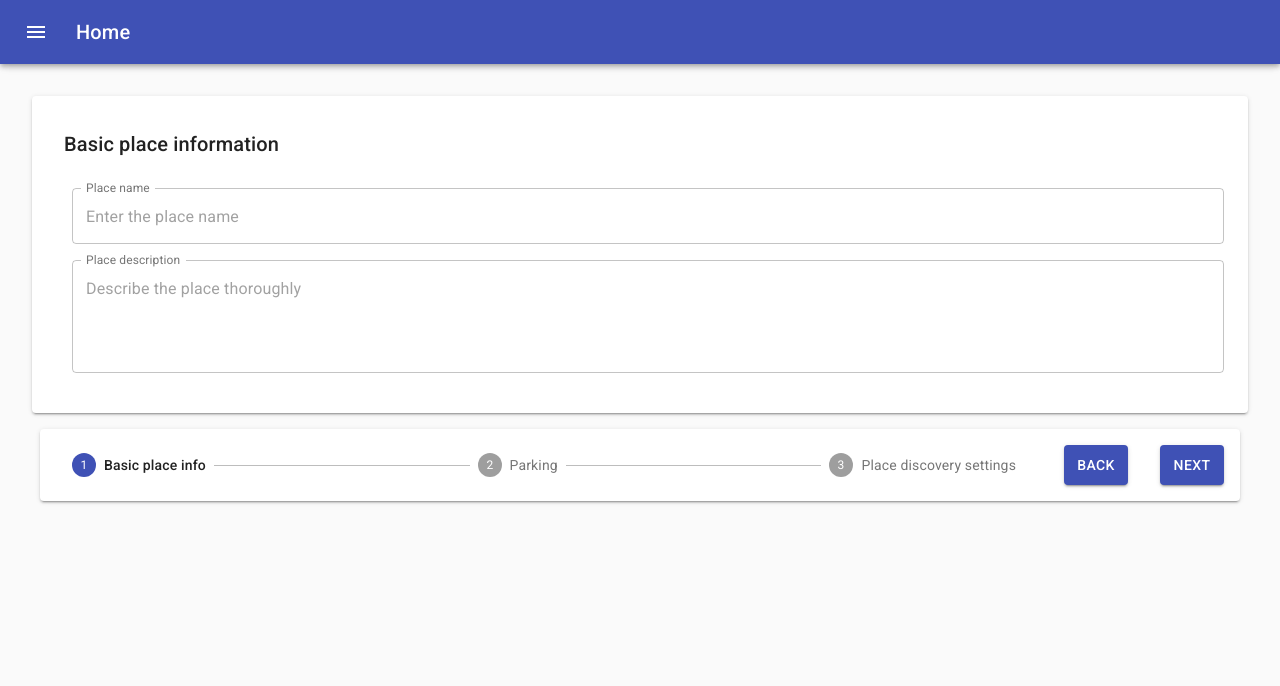
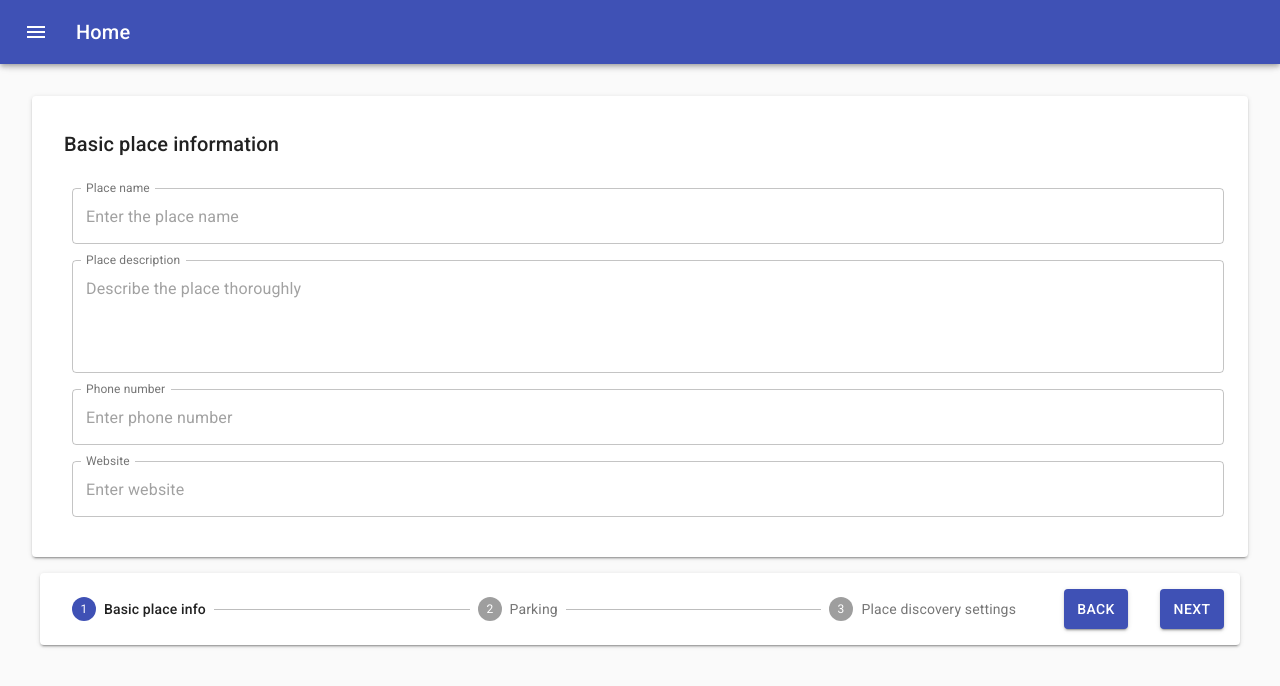
Before and after one commit to benasmi/TravellingAdmin, a React (Create React App) app: page /addplace in a window 1280 px wide. Shown: the top 686 px of the page. Built offline with nearby package versions, Linux system fonts and the light colour scheme; no server answers.

Commit message:
Added categories autocomplete and more basic info about place

```diff
--- a/src/Networking/API.js
+++ b/src/Networking/API.js
@@ -1,9 +1,15 @@
 import RequestType from '../Networking/NetworkLayerCentral'
 
-//Users
+//Places
 const getAllPlaces = (urlParams) => RequestType.getRequest("api/v1/place/search", urlParams);
+
+//Tags
 const getAllTags = () => RequestType.getRequest("api/v1/tags/all");
 
-const API = {getAllPlaces, getAllTags};
+//Categories
+const getAllCategories = () => RequestType.getRequest("api/v1/categories/all");
+
+
+const API = {getAllPlaces, getAllTags, getAllCategories};
 
 export default API
--- a/src/components/AutocompleteChip.js
+++ b/src/components/AutocompleteChip.js
@@ -30,8 +30,8 @@ const styles = theme => ({
 
 function AutoCompleteChip(props){
 
-    const {options, selectedOptions, setSelectedOptions, classes} = props
-    const [getCurrentVal, setCurrentVal] = useState({"title": ""})
+    const {options, selectedOptions, setSelectedOptions, classes, label, id} = props;
+    const [getCurrentVal, setCurrentVal] = useState({"name": ""});
     const [viableOptions, setViableOptions] = useState(options.filter(item => !selectedOptions.includes(item)))
 
     function handleDelete(data) {
@@ -45,8 +45,7 @@ function AutoCompleteChip(props){
     }
 
     function handleInput(event, value){
-        setCurrentVal({"title": ""})
-        console.log("HandleInpust")
+        setCurrentVal({"name": ""});
         setSelectedOptions(
             [
                 ...selectedOptions,
@@ -64,10 +63,10 @@ function AutoCompleteChip(props){
                     {
                         selectedOptions.map(option => {
                             return(
-                                <li key={option.id}>
+                                <li key={option[id]}>
                                     <Chip
                                         variant="outlined"
-                                        label={option.title}
+                                        label={option.name}
                                         onDelete={() => handleDelete(option)}
                                         className={classes.chip}
                                     />
@@ -84,8 +83,8 @@ function AutoCompleteChip(props){
                     options={viableOptions}
                     onChange={handleInput}
                     disableClearable
-                    getOptionLabel={(option) =>  option.title}
-                    renderInput={(params) => <TextField {...params} label="Enter tag name" variant="outlined" />}
+                    getOptionLabel={(option) =>  option.name}
+                    renderInput={(params) => <TextField {...params} label={label} variant="outlined" />}
                 />
             </Box>
         </div>
@@ -96,7 +95,8 @@ AutoCompleteChip.propTypes = {
     setSelectedOptions: PropTypes.func.isRequired,
     options: PropTypes.array.isRequired,
     selectedOptions: PropTypes.array.isRequired,
-    classes: PropTypes.object.isRequired
+    classes: PropTypes.object.isRequired,
+    label: PropTypes.string.isRequired
 };
 
 export default withStyles(styles)(AutoCompleteChip)
--- a/src/pages/AddPlace.js
+++ b/src/pages/AddPlace.js
@@ -37,6 +37,9 @@ const styles = theme => ({
         // margin: 'auto',
         margin: theme.spacing(1),
         padding: theme.spacing(4),
+    },
+    root:{
+        width: '100%'
     }
 });
 
@@ -46,22 +49,38 @@ function getSteps() {
 
 
 function AddPlace(props){
-    const {classes} = props
-    const [activeStep, setActiveStep] = React.useState(0);
-    const [availableTags, setAvailableTags] = React.useState([])
+    const {classes} = props;
+    const [activeStep, setActiveStep] = useState(0);
+
+    const [availableTags, setAvailableTags] = useState([])
     const [selectedTags, setSelectedTags] = useState([]);
+
+    const [availableCategories, setAvailableCategories] = useState([]);
+    const [selectedCategories, setSelectedCategories] = useState([]);
+
+
 
     useEffect(()=>{
         API.getAllTags().then(response=>{
             setAvailableTags(response.map(item => {
-                return {title: item.name, id: item.tagId}
+                return {name: item.name, tagId: item.tagId}
             }))
         }).catch(error=>{
             console.log(error)
-        })
+        });
+
+        API.getAllCategories().then(response=>{
+            setAvailableCategories(response.map(item => {
+                return {name: item.name, categoryId: item.categoryId}
+            }))
+        }).catch(error=>{
+            console.log(error)
+        });
+
+
     },[]);
 
-    let steps = getSteps()
+    let steps = getSteps();
 
     const handleNext = () => {
         setActiveStep((prevActiveStep) => Math.min(prevActiveStep + 1, steps.length));
@@ -103,8 +122,30 @@ function AddPlace(props){
                                 shrink: true,
                             }}
                         />
+                        <TextField
+                            label="Phone number"
+                            style={{ margin: 8 }}
+                            placeholder="Enter phone number"
+                            fullWidth
+                            variant="outlined"
+                            margin="normal"
+                            InputLabelProps={{
+                                shrink: true,
+                            }}
+                        />
+                        <TextField
+                            label="Website"
+                            style={{ margin: 8 }}
+                            placeholder="Enter website"
+                            fullWidth
+                            variant="outlined"
+                            margin="normal"
+                            InputLabelProps={{
+                                shrink: true,
+                            }}
+                        />
                     </div>
-                )
+                );
             case 1:
                 return(
                     <div>
@@ -112,7 +153,7 @@ function AddPlace(props){
                             Add parking
                         </Typography>
                     </div>
-                )
+                );
             case 2:
 
                 return(
@@ -124,22 +165,37 @@ function AddPlace(props){
                         <Typography variant="subtitle1" >
                             Select tags
                         </Typography>
-                        <AutocompleteChip options={availableTags} selectedOptions={selectedTags} setSelectedOptions ={setSelectedTags}/>
+                        <AutocompleteChip label="Select tags" id="tagId" options={availableTags} selectedOptions={selectedTags} setSelectedOptions ={setSelectedTags}/>
                         <Button
                             variant="text"
                             color="primary"
                             size="small"
                             className={classes.button}
                             startIcon={<AddIcon />}>
-                            Missing a tag? Add one!
+                            Add missing tag
+                        </Button>
+
+                        <br/>
+                        <br/>
+                        <Typography variant="subtitle1" >
+                            Select categories
+                        </Typography>
+                        <AutocompleteChip label="Select categories" id="categoryId" options={availableCategories} selectedOptions={selectedCategories} setSelectedOptions={setSelectedCategories}/>
+                        <Button
+                            variant="text"
+                            color="primary"
+                            size="small"
+                            className={classes.button}
+                            startIcon={<AddIcon />}>
+                            Add missing category
                         </Button>
                     </div>
                 )
         }
-    }
+    };
 
     return (
-        <div style={{width: '100%'}}>
+        <div className={classes.root}>
 
             <Paper elevation = {2} className={classes.content}>
                 {getStep(activeStep)}
```
Also changed, not shown: 1 other file (tests, documents, lock files or other folders).
